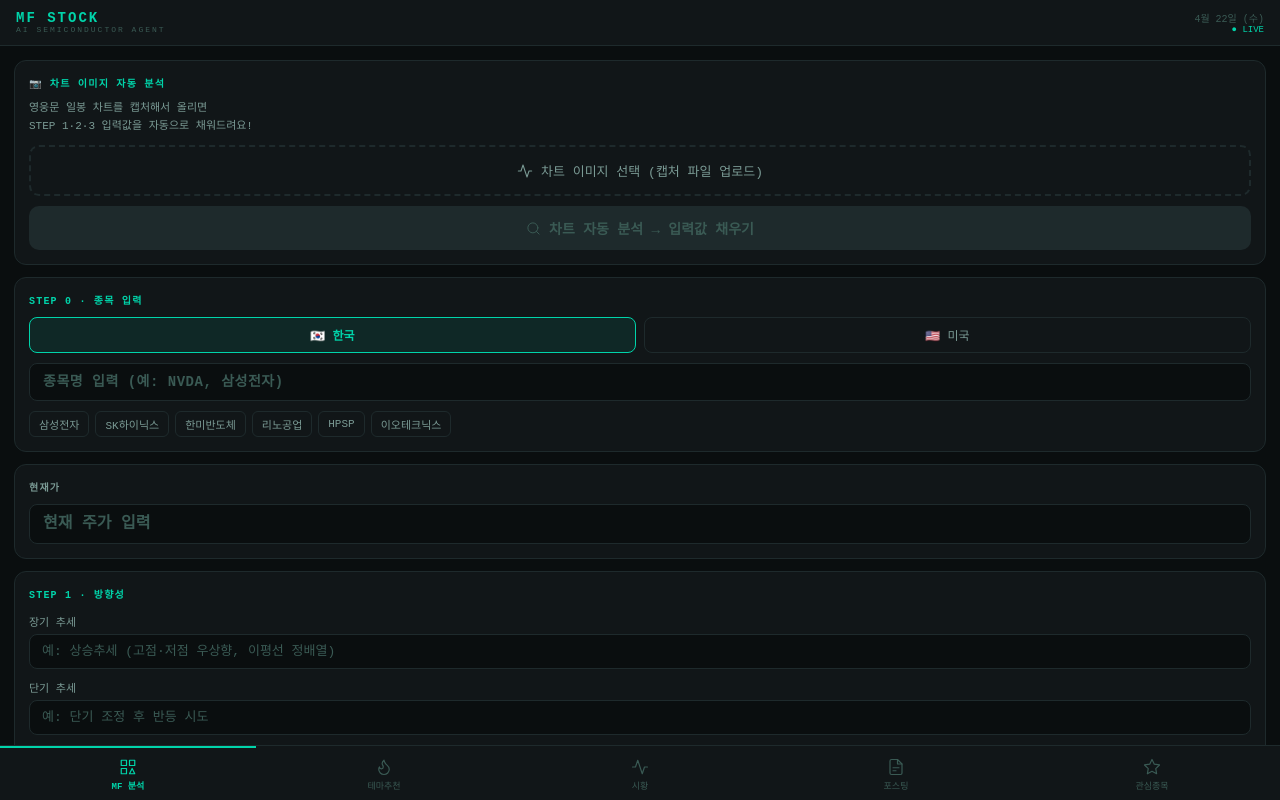
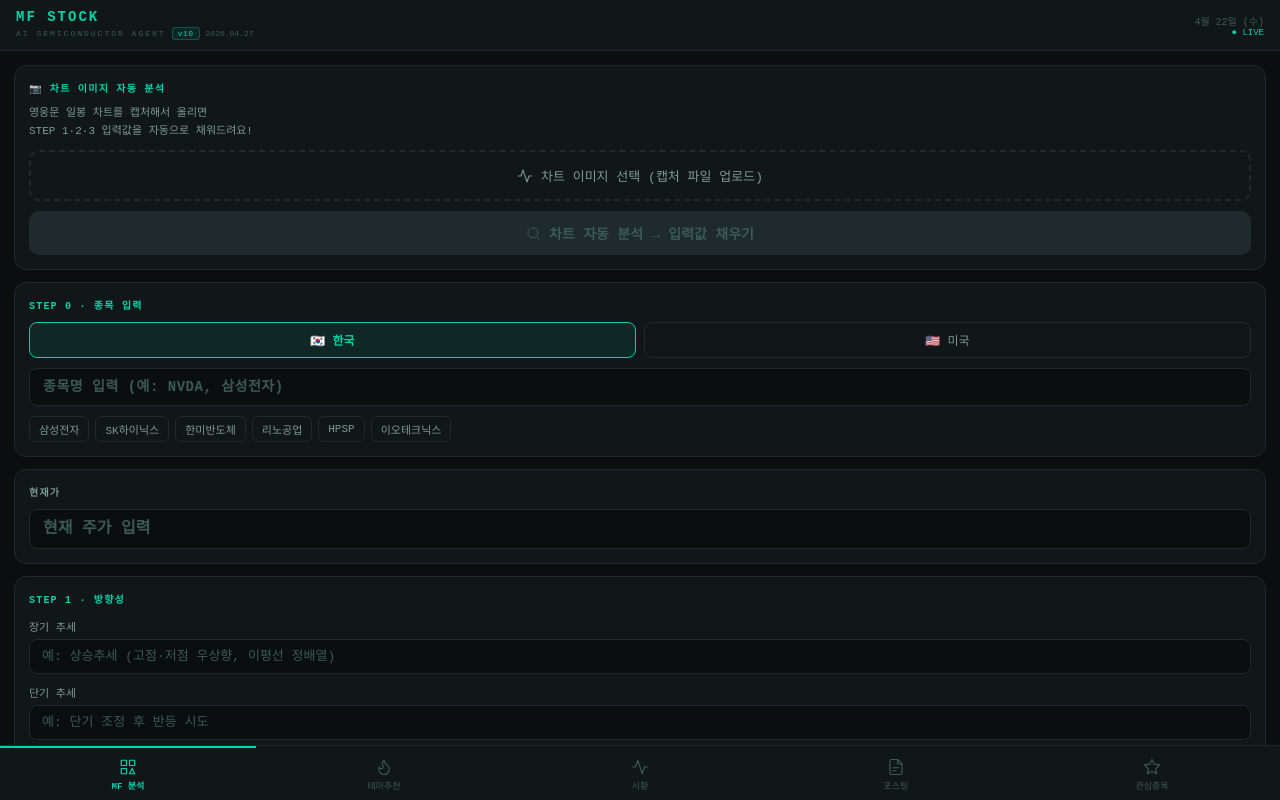
Before and after one commit to enochpark09-ops/doubley-agent, a React (Vite) app: page / in a window 1280 px wide. Built offline with nearby package versions, Linux system fonts and the light colour scheme.

Commit message:
Update App.jsx

```diff
--- a/src/App.jsx
+++ b/src/App.jsx
@@ -1361,7 +1361,11 @@ export default function App() {
       <div style={{ background: T.surface, borderBottom: `1px solid ${T.border}`, padding: "10px 16px", display: "flex", alignItems: "center", justifyContent: "space-between", flexShrink: 0, paddingTop: "calc(10px + env(safe-area-inset-top,0px))" }}>
         <div>
           <div style={{ fontSize: 14, fontWeight: 800, color: T.green, letterSpacing: 2, lineHeight: 1, fontFamily: "monospace" }}>MF STOCK</div>
-          <div style={{ fontSize: 8, color: T.textDim, letterSpacing: 2 }}>AI SEMICONDUCTOR AGENT</div>
+          <div style={{ display: "flex", alignItems: "center", gap: 6, marginTop: 3 }}>
+            <div style={{ fontSize: 8, color: T.textDim, letterSpacing: 2 }}>AI SEMICONDUCTOR AGENT</div>
+            <div style={{ background: T.greenDim, border: `1px solid ${T.green}44`, borderRadius: 3, padding: "1px 5px", fontSize: 8, color: T.green, fontFamily: "monospace", letterSpacing: 0.5 }}>v10</div>
+            <div style={{ fontSize: 8, color: T.textDim }}>2026.04.27</div>
+          </div>
         </div>
         <div style={{ textAlign: "right" }}>
           <div style={{ fontSize: 10, color: T.textDim }}>
```
